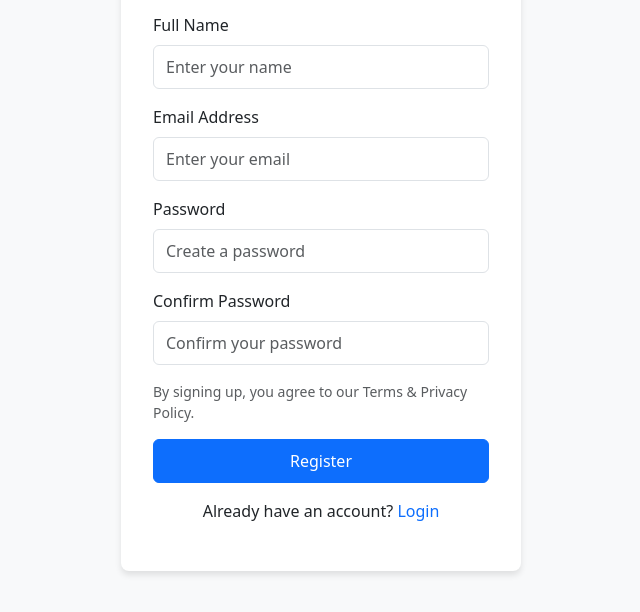
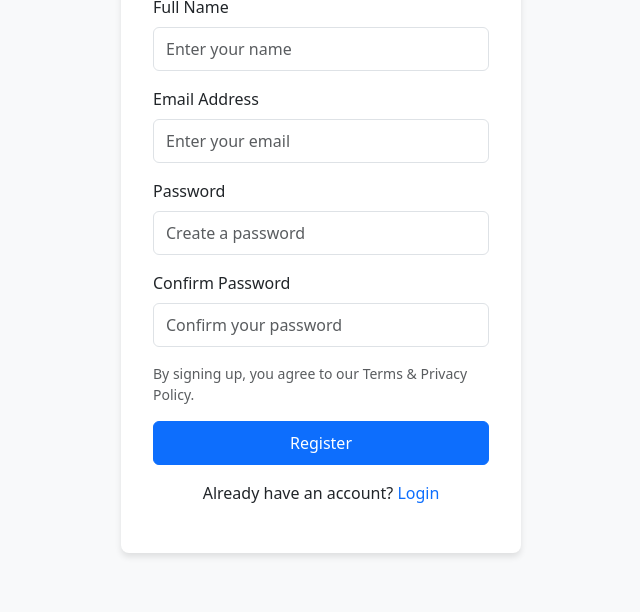
Before and after one commit to V-FOR-VEND3TTA/better-authentication-forms, a plain HTML site: page register.html in a window 1280 px wide. Shown: the part 188-800 px from the top of the page, without its empty margins (319-959 px from the left). Drawn offline with nearby package versions, Linux system fonts and the light colour scheme.

Commit message:
Adjusted the view height and margin of the form so that it looks good

```diff
--- a/register.html
+++ b/register.html
@@ -9,7 +9,7 @@
   <link rel="stylesheet" href="css/styles.css" />
 </head>
 <body>
-  <div class="container d-flex align-items-center justify-content-center vh-100">
+  <div class="container mt-4 mb-4 d-flex align-items-center justify-content-center vh-90">
     <div class="auth-container">
       <div class="text-center">
         <img src="https://getbootstrap.com/docs/5.3/assets/brand/bootstrap-logo.svg" alt="Logo" width="50" />
```
